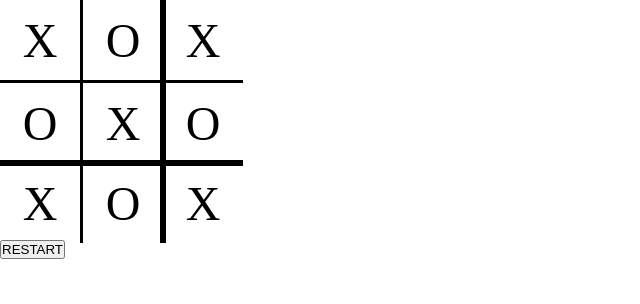
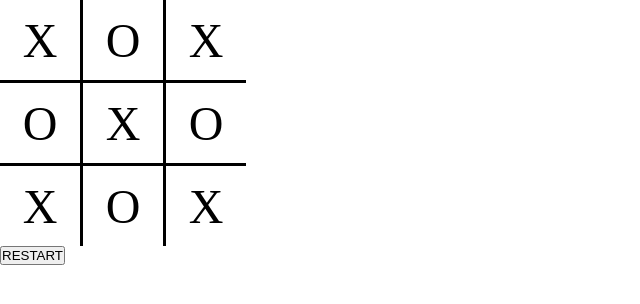
Before and after one commit to Estercade/Tic-Tac-Toe, a plain HTML site: page index.html in a window 1280 px wide. Shown: the whole page, without its empty margins (0-640 px from the left). Drawn offline with Linux system fonts and the light colour scheme.

Commit message:
Fix styling for tic tac toe gameboard

```diff
--- a/css/index.css
+++ b/css/index.css
@@ -3,72 +3,28 @@
     margin: 0;
 }
 
+#gameboard-container {
+
+}
+
 #gameboard {
+    background-color: black;
     display: grid;
     grid-template-columns: 5rem 5rem 5rem;
     grid-template-rows: 5rem 5rem 5rem;
 
+    width: calc(15rem + 6px);
+    grid-gap: 3px;
+
     list-style-type: none;
-}
-
-/* Tic tac toe board borders */
-#gameboard li:nth-child(1) {
-    border-right: 3px solid black;
-    border-bottom: 3px solid black;
-
-}
-
-#gameboard li:nth-child(2) {
-    border-right: 3px solid black;
-    border-bottom: 3px solid black;
-    border-left: 3px solid black;
-
-}
-
-#gameboard li:nth-child(3) {
-    border-bottom: 3px solid black;
-    border-left: 3px solid black;
-}
-
-#gameboard li:nth-child(4) {
-    border-top: 3px solid black;
-    border-right: 3px solid black;
-    border-bottom: 3px solid black;
-}
-
-#gameboard li:nth-child(5) {
-    border-top: 3px solid black;
-    border-right: 3px solid black;
-    border-bottom: 3px solid black;
-    border-left: 3px solid black;
-}
-
-#gameboard li:nth-child(6) {
-    border-top: 3px solid black;
-    border-bottom: 3px solid black;
-    border-left: 3px solid black;
-}
-
-#gameboard li:nth-child(7) {
-    border-top: 3px solid black;
-    border-right: 3px solid black;
-}
-
-#gameboard li:nth-child(8) {
-    border-top: 3px solid black;
-    border-right: 3px solid black;
-    border-left: 3px solid black;
-}
-
-#gameboard li:nth-child(9) {
-    border-top: 3px solid black;
-    border-left: 3px solid black;
 }
 
 .gameboard-square {
     /* border: 1px solid blue; */
     height: 5rem;
     width: 5rem;
+
+    background-color: white;
 
     display: flex;
     justify-content: center;
```
